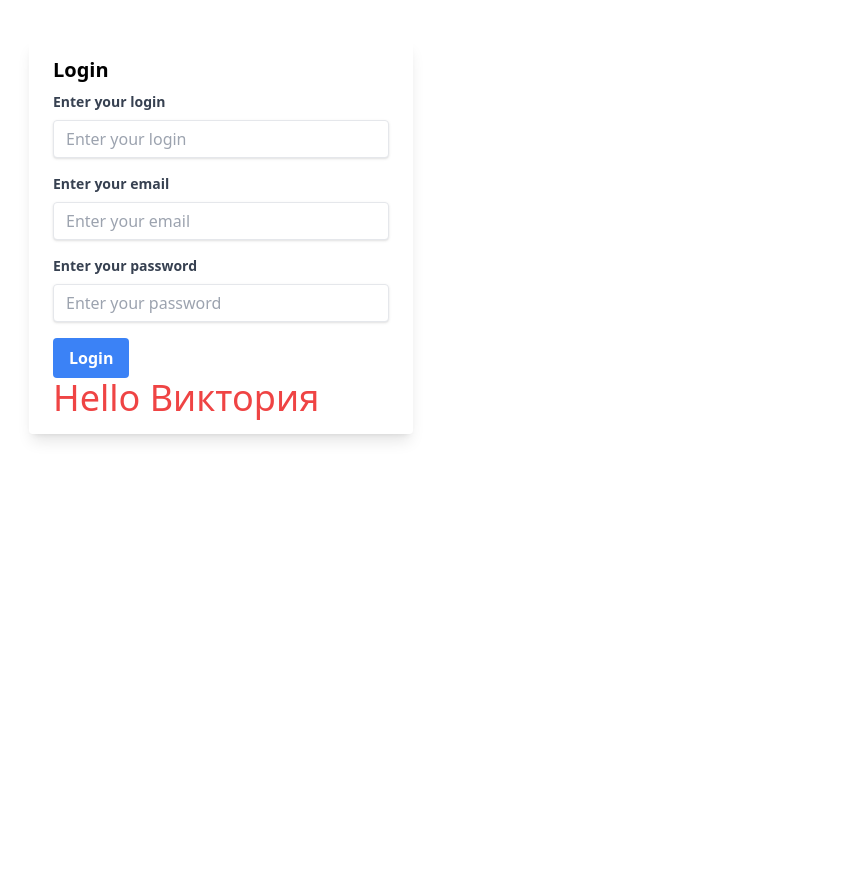
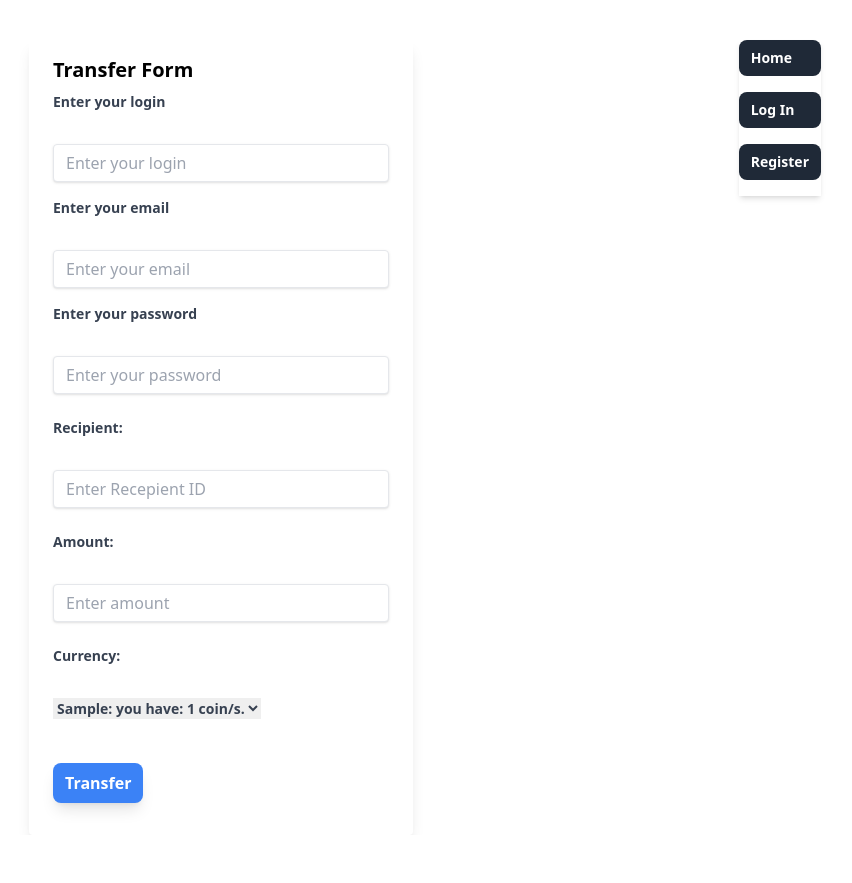
Before and after one commit to Aleksandrs001/ProjectX, a PHP site: template views/coinTransfer/transfer.twig in a window 1280 px wide. Shown: the whole page, without its empty margins (419-1271 px from the left). Before the commit the page ends 441 px from the top, so only its background shows below. Run offline with PHP 8.4, Linux system fonts and the light colour scheme; the template is opened without the code that fills it: most values are stand-ins (such as "Sample title", 1, 10 or a date in 2020); some libraries are stand-ins or nearby versions.

Commit message:
corrections

```diff
--- a/app/Repositories/HistoryRepository.php
+++ b/app/Repositories/HistoryRepository.php
@@ -20,7 +20,8 @@ class HistoryRepository
                 $user["coin_amount"],
                 $user["coin_price"],
                 $user["date"],
-                $user["money_bag"]
+                $user["money_bag"],
+                $user["description"]
             ));
         }
         return $collection;
--- a/views/coinTransfer/transfer.twig
+++ b/views/coinTransfer/transfer.twig
@@ -10,65 +10,119 @@
 </head>
 <body>
 <!-- HTML -->
+<div class="containers mx-auto px-7 relative" id="1">
+    <ul class="absolute right-10 top-0 shadow-md">
+        {% if session.name %}
+            <p class="font-bold">Welcome {{ session.name }}</p> <br>
+        {% endif %}
 
+        <li class="block px-3 py-2 mb-4 font-bold text-sm text-white bg-gray-800 rounded-lg">
+            <a href="/" class="hover:bg-gray-700">Home</a>
+        </li>
+        {% if session.name %}
+            <li class="block px-3 py-2 mb-4 font-bold text-sm text-white bg-gray-800 rounded-lg">
+                <a href="/profile" class="hover:bg-gray-700">Profile</a>
+            </li>
+        {% endif %}
+
+        {% if not session.name %}
+            <li class="block px-3 py-2 mb-4 font-bold text-sm text-white bg-gray-800 rounded-lg">
+                <a href="/login" class="hover:bg-gray-700">Log In</a>
+            </li>
+        {% endif %}
+
+        {% if not session.name %}
+            <li class="block px-3 py-2 mb-4 font-bold text-sm text-white bg-gray-800 rounded-lg">
+                <a href="/registration" class="hover:bg-gray-700">Register</a>
+            </li>
+        {% endif %}
+
+        {% if session.name %}
+        <li class="block px-3 py-2 mb-4 font-bold text-sm text-white bg-gray-800 rounded-lg">
+            <a href="/logout" class="hover:bg-gray-700">Log Out</a>
+            {% endif %}
+        </li>
+    </ul>
+</div>
 
 <form action="/coinTransfer" method="post">
-    <!-- HTML Form -->
-
     <div class="max-w-sm rounded overflow-hidden shadow-lg m-auto mt-10">
         <div class="px-6 py-4">
-                <div class="font-bold text-xl mb-2">Login</div>
-
-                <!-- Login Input -->
+            <div class=" font-bold text-xl mb-2">Transfer Form</div>
             <div class="mb-4">
                 <label class="block text-gray-700 text-sm font-bold mb-2" for="login">
                     Enter your login
-                    </label>
+                </label><br>
                 <input
                         class="shadow appearance-none border rounded w-full py-2 px-3 text-gray-700 leading-tight focus:outline-none focus:shadow-outline"
                         name="login"
                         type="text"
                         placeholder="Enter your login"
+                        required
                 />
             </div>
-
-                <!-- Email Input -->
             <div class="mb-4">
                 <label class="block text-gray-700 text-sm font-bold mb-2" for="email">
                     Enter your email
-                    </label>
+                </label><br>
                 <input
                         class="shadow appearance-none border rounded w-full py-2 px-3 text-gray-700 leading-tight focus:outline-none focus:shadow-outline"
                         name="email"
                         type="email"
                         placeholder="Enter your email"
-                    />
+                        required
+                /><br>
             </div>
-
-                <!-- Password Input -->
             <div class="mb-4">
                 <label class="block text-gray-700 text-sm font-bold mb-2" for="password">
                     Enter your password
-                    </label>
+                </label><br>
                 <input
                         class="shadow appearance-none border rounded w-full py-2 px-3 text-gray-700 leading-tight focus:outline-none focus:shadow-outline"
                         name="password"
                         type="password"
                         placeholder="Enter your password"
-                    />
-                </div>
-
-                <!-- Login Button -->
-                <div class="flex items-center justify-between">
-                    <button
-                            class="bg-blue-500 hover:bg-blue-700 text-white font-bold py-2 px-4 rounded focus:outline-none focus:shadow-outline"
-                            type="submit"
-                    >
-                        Login
+                        required
+                /><br><br>
+                <div class="mb-4">
+                    <label class="block text-gray-700 text-sm font-bold mb-2" for="recipient">Recipient:</label><br>
+                    <input class="shadow appearance-none border rounded w-full py-2 px-3 text-gray-700 leading-tight focus:outline-none focus:shadow-outline"
+                           type="text"
+                           id="recipient"
+                           name="recipient"
+                           placeholder="Enter Recepient ID"
+                           required
+                    /><br>
+                    <div class="mb-4"><br>
+                        <label class="block text-gray-700 text-sm font-bold mb-2" for="amount">Amount:</label><br>
+                        <input class="shadow appearance-none border rounded w-full py-2 px-3 text-gray-700 leading-tight focus:outline-none focus:shadow-outline"
+                               type="text"
+                               id="amount"
+                               name="amount"
+                               placeholder="Enter amount"
+                               required
+                        ><br>
+                        <div class="mb-4"><br>
+                            <label class="block text-gray-700 text-sm font-bold mb-2"
+                                   for="currency">Currency:</label><br>
+                            <select class="block text-gray-700 text-sm font-bold mb-2" id="currency" name="currency">
+                                {% for respond in start %}
+                                    <option value="{{ respond.getCoinsSymbol }}">{{ respond.getCoinsSymbol }}: you
+                                        have: {{ respond.getCoinsCount }} coin/s.
+                                    </option>
+                                {% endfor %}
+                            </select><br>
+                            <button class=" bg-blue-500 hover:bg-blue-700 rounded-lg shadow-lg py-2 px-3 text-white font-bold mt-3 focus:outline-none focus:shadow-outline"
+                                    type="submit">Transfer
                             </button>
                         </div>
-                <p class="text-4xl font-medium text-red-500">Hello Виктория</p>
                     </div>
+                </div>
+            </div>
+        </div>
+    </div>
+    <div class="bg-white px-8 py-6 rounded-lg shadow-lg text-center ">
+        {{ session.message }}
     </div>
 </form>
 
--- a/views/history/history.twig
+++ b/views/history/history.twig
@@ -42,6 +42,7 @@
             <th class="px-4 py-2">Money in Wallet</th>
             <th class="px-4 py-2">Coin Price</th>
             <th class="px-4 py-2">Date</th>
+            <th class="px-4 py-2">Description</th>
         </tr>
         </thead>
         <tbody>
@@ -52,11 +53,10 @@
                 <td class="border px-4 py-2 {% if user.getMoneyBag < 0 %}text-red-700{% else %}text-green-700{% endif %}">{{ user.getmoneybag|number_format(2) }}</td>
                 <td class="border px-4 py-2"> {{ user.getCoinPrice }}</td>
                 <td class="border px-4 py-2">{{ user.getDate }}</td>
+                <td class="border px-4 py-2">{{ user.getDescription}}</td>
             </tr>
         {% endfor %}
 
 
-        {{ session.message }}
-
 </body>
 </html>
```
Also changed, not shown: app/Controllers/CoinTransferController.php (+16 -16 lines), app/Models/CoinTransferServiceRequest.php (+21 -2 lines), app/Models/PipeRequest.php (added, +28 -0 lines), app/Models/ProfileServiceRequest.php (+11 -1 lines), app/Repositories/CoinsTransferRepository.php (+58 -15 lines), app/Repositories/ProfileRepository.php (+12 -8 lines), app/Services/CoinTransferService.php (+6 -28 lines). Lines whose indentation alone changed are shown as unchanged.
